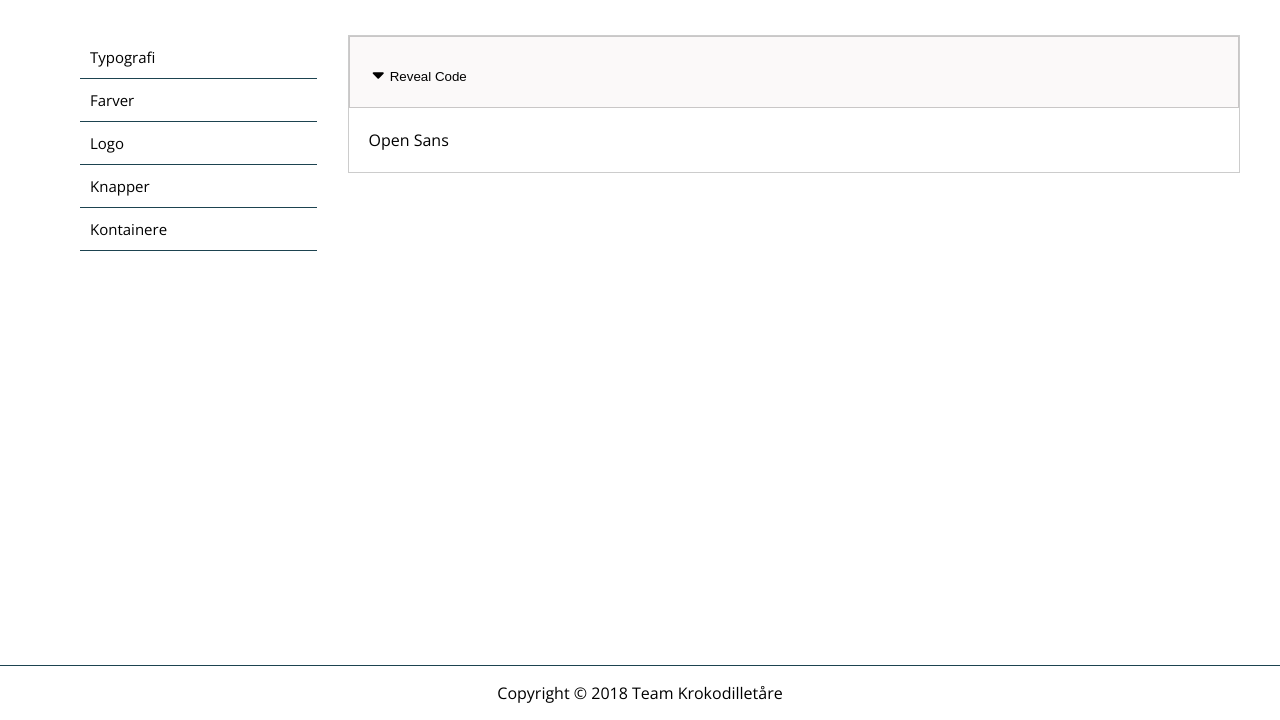
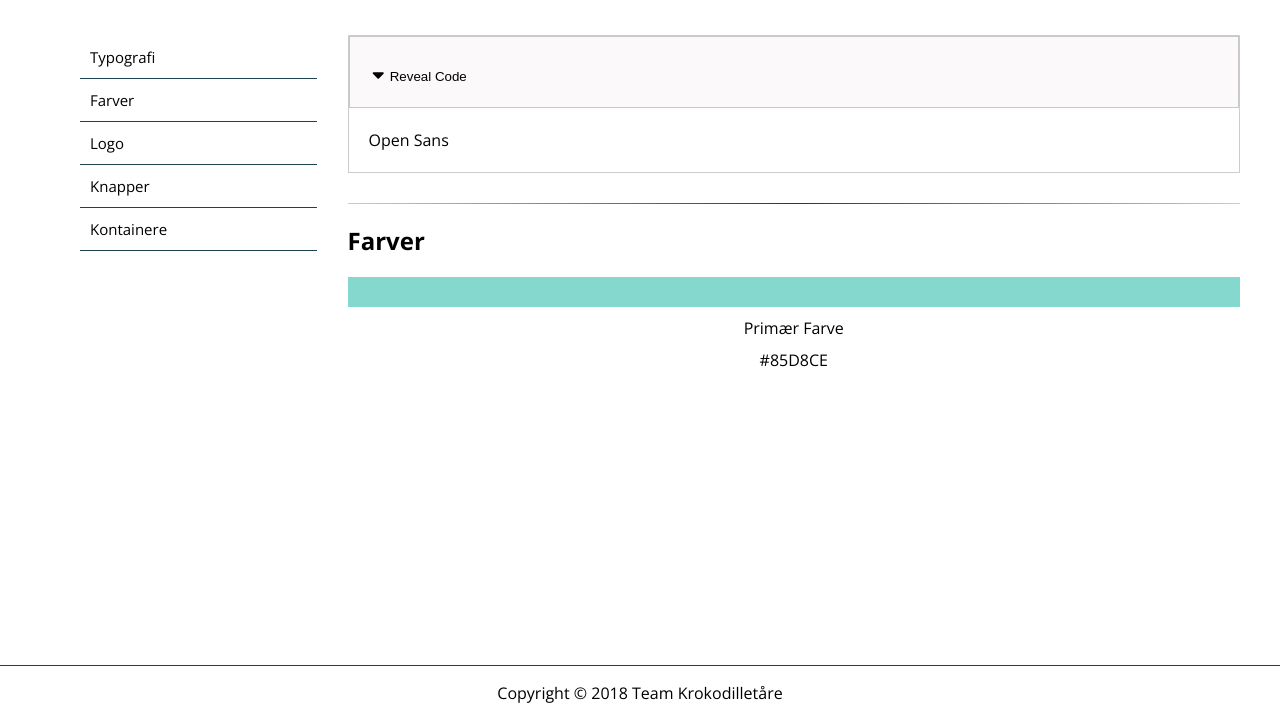
Before and after one commit to Frdez/ESPORT-Styleguide, a plain HTML site: page index.html in a window 1280 px wide. Shown: the part 80-800 px from the top of the page. Drawn offline with nearby package versions, Linux system fonts and the light colour scheme.

Commit message:
added colors

```diff
--- a/assets/css/style.css
+++ b/assets/css/style.css
@@ -32,12 +32,6 @@ header {
   height: 10vh;
   width: 100%;
   background-color: #1D4350;
-  /* -webkit-box-shadow: 0px 4px 5px 0px rgba(0,0,0,0.75);
-  -moz-box-shadow: 0px 4px 5px 0px rgba(0,0,0,0.75);
-  box-shadow: 0px 4px 5px 0px rgba(0,0,0,0.75); */
-  /* -webkit-box-shadow: 0 5px 0 0 rgba(0,0,0,.05);
-  -moz-box-shadow: 0 5px 0 0 rgba(0,0,0,.05);
-  box-shadow: 0 5px 0 0 #1D4350; */
 }
 
 header img {
@@ -89,6 +83,28 @@ button {
   margin-right: 5px;
 }
 
+hr {
+    border: 0;
+    height: 1px;
+    background: #333;
+    background-image: linear-gradient(to right, #ccc, #333, #ccc);
+    margin: 30px 0 0 0;
+}
+
+.color {
+  width: 100%;
+  height: 30px;
+}
+
+#colors p {
+  text-align: center;
+  margin: 10px;
+}
+
+.first {
+    background-color: #85D8CE;
+}
+
 /* ASIDE */
 #site-nav {
   flex: 1;
--- a/index.html
+++ b/index.html
@@ -34,6 +34,13 @@
             <p>Open Sans</p>
           </div>
         </section>
+        <hr>
+        <section id="colors">
+          <h2>Farver</h2>
+          <div class="color first"></div>
+          <p>Primær Farve</p>
+          <p>#85D8CE</p>
+        </section>
       </article>
     </main>
 
```
